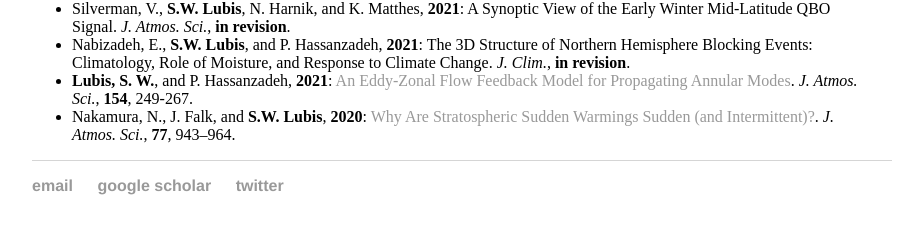
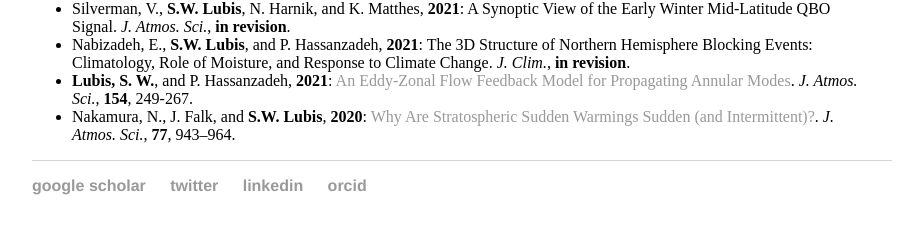
Before and after one commit to sandrolubis/sandrolubis.github.io, a Jekyll site: the page built from index.html, in a window 1280 px wide. Shown: the part 671-897 px from the top of the page, without its empty margins (276-1199 px from the left). Built offline with Jekyll 4.4.1, drawn with Linux system fonts in a browser that asks for light colours.

Commit message:
Update default.html

```diff
--- a/_layouts/default.html
+++ b/_layouts/default.html
@@ -19,9 +19,10 @@
 			</div><!-- /.container -->
 			<footer>
 	    		<ul>
-	        		<li><a href="mailto:slubis.geomar@gmail.com">email</a></li>
 	        		<li><a href="https://scholar.google.com/citations?user=gBA6olQAAAAJ&hl=en&oi=ao">google scholar</a></li>
 	        		<li><a href="https://twitter.com/sandrowlubis?lang=en">twitter</a></li>
+				<li><a href="https://www.linkedin.com/in/dr-rer-nat-sandro-w-lubis-m-sc-19953742">linkedin</a></li>
+				<li><a href="https://orcid.org/0000-0001-6615-9880">orcid</a></li>
 			</ul>
 			</footer>
 		</body>
```
